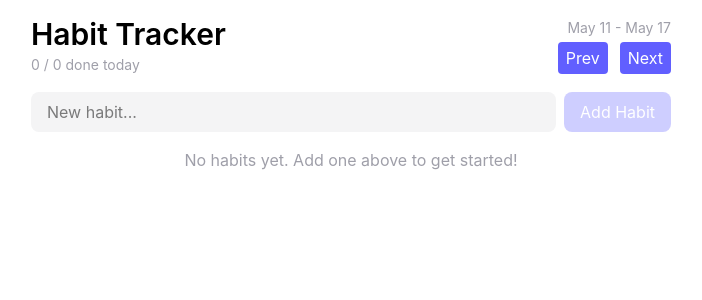
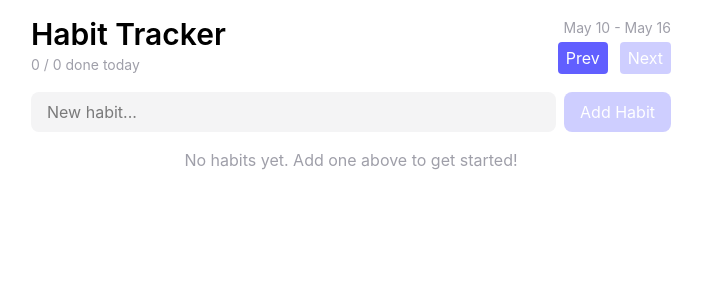
Before and after one commit to adrianogtl/react-habit-tracker, a React (Vite) app: page / in a window 1280 px wide. Shown: the top 300 px of the page, without its empty margins (289-991 px from the left). Built offline with nearby package versions, Linux system fonts and the light colour scheme.

Commit message:
Implements week visualization

```diff
--- a/src/App.jsx
+++ b/src/App.jsx
@@ -2,10 +2,25 @@ import { Header } from "./components/Header.jsx";
 import { Form } from "./components/Form.jsx";
 import { List } from "./components/List.jsx";
 import { useState } from "react";
-import { isSameDay } from "date-fns";
+import {
+  addWeeks,
+  eachDayOfInterval,
+  endOfWeek,
+  isSameDay,
+  startOfWeek,
+} from "date-fns";
 
 function App() {
   const [habits, setHabits] = useState([]);
+  const [weekOffSet, setWeekOffSet] = useState(0);
+  const week = addWeeks(new Date(), weekOffSet);
+  const visibleDates = eachDayOfInterval({
+    start: startOfWeek(week),
+    end: endOfWeek(week),
+  });
+
+  const onPrev = () => setWeekOffSet((curr) => curr - 1);
+  const onNext = () => setWeekOffSet((curr) => curr + 1);
 
   const addHabit = (habitName) => {
     const newHabit = {
@@ -42,10 +57,16 @@ function App() {
 
   return (
     <div className="m-auto grid max-w-2xl gap-4 p-4">
-      <Header habits={habits} />
+      <Header
+        habits={habits}
+        visibleDates={visibleDates}
+        onPrev={onPrev}
+        onNext={onNext}
+      />
       <Form addHabit={addHabit} />
       <List
         habits={habits}
+        visibleDates={visibleDates}
         deleteHabit={deleteHabit}
         toggleCompletion={toggleCompletion}
       />
--- a/src/components/Header.jsx
+++ b/src/components/Header.jsx
@@ -1,7 +1,9 @@
-import { isToday } from "date-fns";
 import { Button } from "./Button.jsx";
+import { format, isToday } from "date-fns";
 
-export function Header({ habits }) {
+export function Header({ habits, visibleDates, onPrev, onNext }) {
+  const weekRange = `${format(visibleDates[0], "MMM d")} - ${format(visibleDates.at(-1), "MMM d")}`;
+
   const countCompleteToday = () => {
     return habits.filter((habit) => {
       return habit.completions.some((d) => isToday(d));
@@ -19,10 +21,15 @@ export function Header({ habits }) {
         </span>
       </div>
       <div className="flex flex-col items-end gap-1">
-        <span className="text-sm text-zinc-400">May 11 - May 17</span>
+        <span className="text-sm text-zinc-400">{weekRange}</span>
         <div className="flex gap-3">
-          <Button>Prev</Button>
-          <Button>Next</Button>
+          <Button clickHandler={onPrev}>Prev</Button>
+          <Button
+            disabled={visibleDates.some((d) => isToday(d))}
+            clickHandler={onNext}
+          >
+            Next
+          </Button>
         </div>
       </div>
     </header>
--- a/src/components/List.jsx
+++ b/src/components/List.jsx
@@ -1,15 +1,7 @@
-import {
-  eachDayOfInterval,
-  startOfWeek,
-  endOfWeek,
-  format,
-  isSameDay,
-  subDays,
-  isFuture,
-} from "date-fns";
+import { format, isSameDay, subDays, isFuture } from "date-fns";
 import { Button } from "./Button.jsx";
 
-export function List({ habits, deleteHabit, toggleCompletion }) {
+export function List({ habits, visibleDates, deleteHabit, toggleCompletion }) {
   if (habits.length === 0) {
     return (
       <p className="text-center text-zinc-400">
@@ -25,6 +17,7 @@ export function List({ habits, deleteHabit, toggleCompletion }) {
           <Item
             key={habit.id}
             habit={habit}
+            visibleDates={visibleDates}
             deleteHabit={deleteHabit}
             toggleCompletion={toggleCompletion}
           />
@@ -34,13 +27,7 @@ export function List({ habits, deleteHabit, toggleCompletion }) {
   );
 }
 
-function Item({ habit, deleteHabit, toggleCompletion }) {
-  const today = new Date();
-  const visibleDates = eachDayOfInterval({
-    start: startOfWeek(today),
-    end: endOfWeek(today),
-  });
-
+function Item({ habit, visibleDates, deleteHabit, toggleCompletion }) {
   const getStreak = () => {
     let streak = 0;
     let date = new Date();
```
